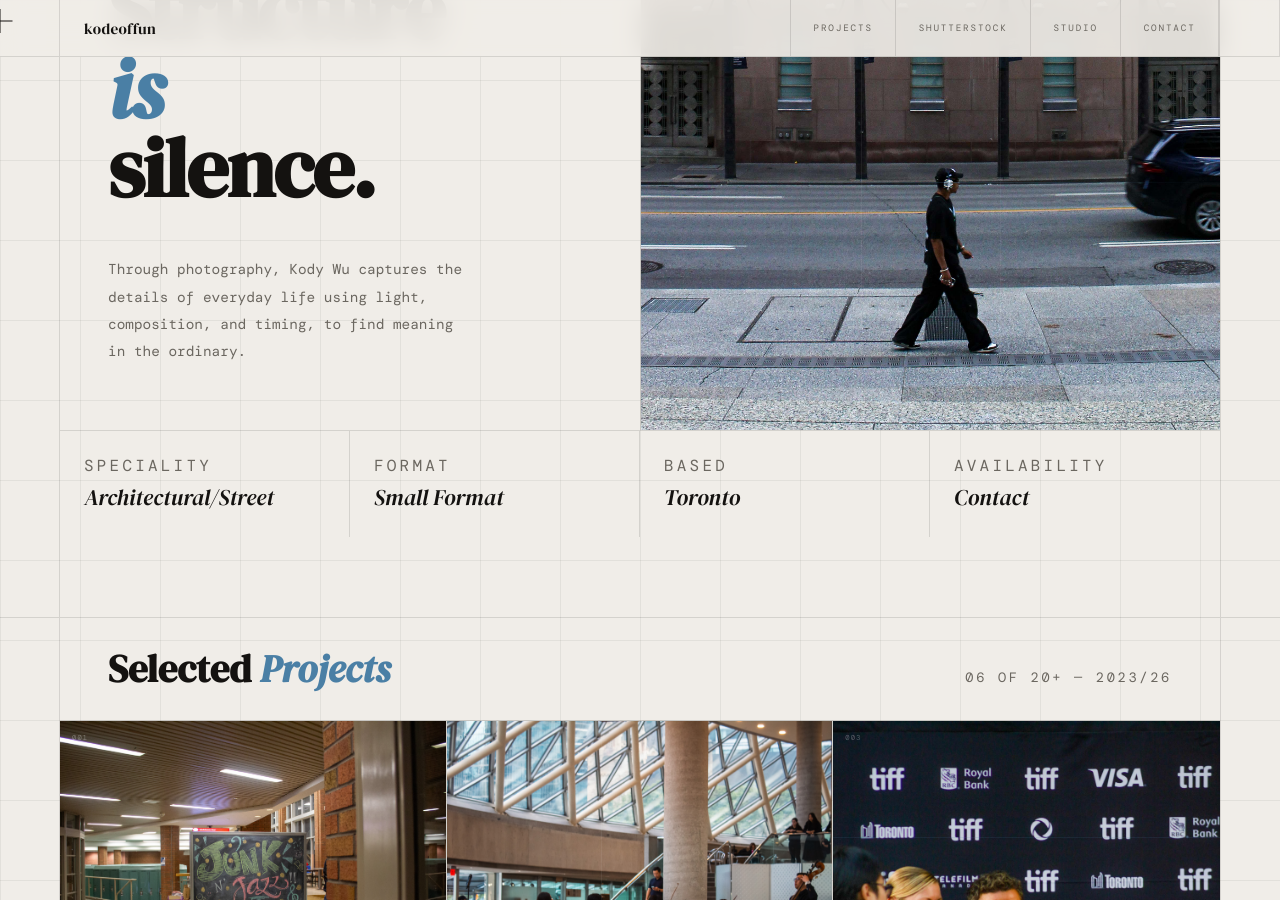
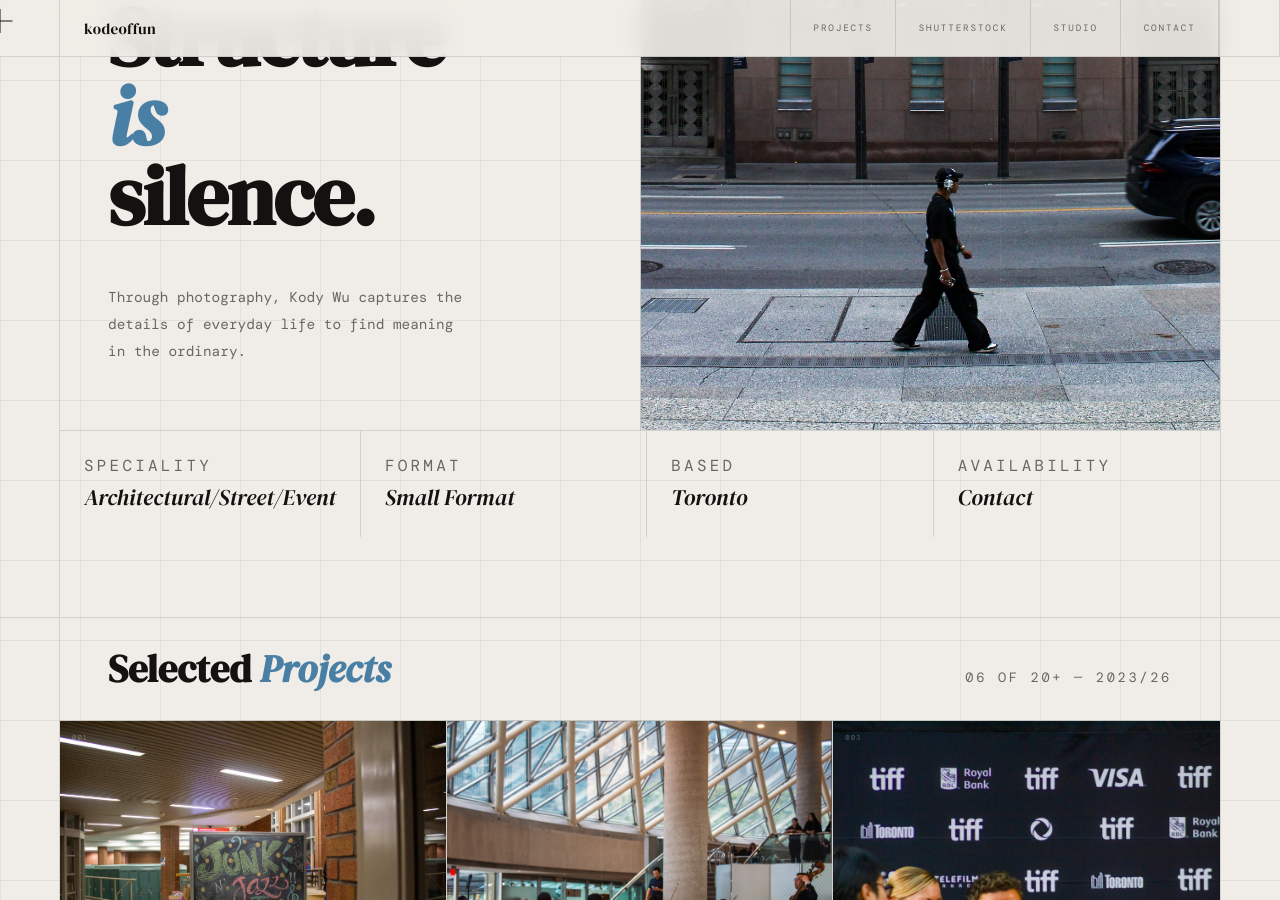
Before and after one commit to kodeoffun/kodeoffun.github.io, a Jekyll site: the page index.html, which Jekyll copies as it is, in a window 1280 px wide and 900 px high, scrolled down 303 px. Built offline with Jekyll 4.4.1, drawn with Linux system fonts in a browser that asks for light colours; some web fonts are replaced.

Commit message:
Update index.html

```diff
--- a/index.html
+++ b/index.html
@@ -5,9 +5,9 @@
 
 <head>
   <meta name="google-site-verification" content="IOYMHHpQLPz8_QbuNTEhmsHXyR3DqNpw2pH0qZ--83M" />
-  <meta name="description" content="Portfolio of Kody Wu, Toronto-based photographer specializing in architectural and small format photography. ">
+  <meta name="description" content="Portfolio of Kody Wu, Toronto-based photographer specializing in architectural and event photography. ">
   <meta property="og:title" content="Kody Wu — Architectural Photography">
-<meta property="og:description" content="Toronto-based photographer specializing in architectural and small format photography.">
+<meta property="og:description" content="Toronto-based photographer specializing in architectural and event photography.">
 <meta property="og:image" content="https://kodeoffun.github.io/IMG_9969.JPG"> <meta property="og:url" content="https://kodeoffun.github.io/">
 <meta property="og:type" content="website">
 
@@ -881,7 +881,7 @@
           <em>is</em>
           silence.
         </h1>
-        <p class="hero-caption">Through photography, Kody Wu captures the details of everyday life using light, composition, and timing, to find meaning in the ordinary.</p>
+        <p class="hero-caption">Through photography, Kody Wu captures the details of everyday life to find meaning in the ordinary.</p>
       </div>
     </div>
     <div class="hero-divider"></div>
@@ -903,7 +903,7 @@
   <div class="hero-bottom-bar">
     <div class="hbb-cell">
       <span class="hbb-label">Speciality</span>
-      <span class="hbb-val">Architectural/Street</span>
+      <span class="hbb-val">Architectural/Street/Event</span>
     </div>
     <div class="hbb-cell">
       <span class="hbb-label">Format</span>
```
